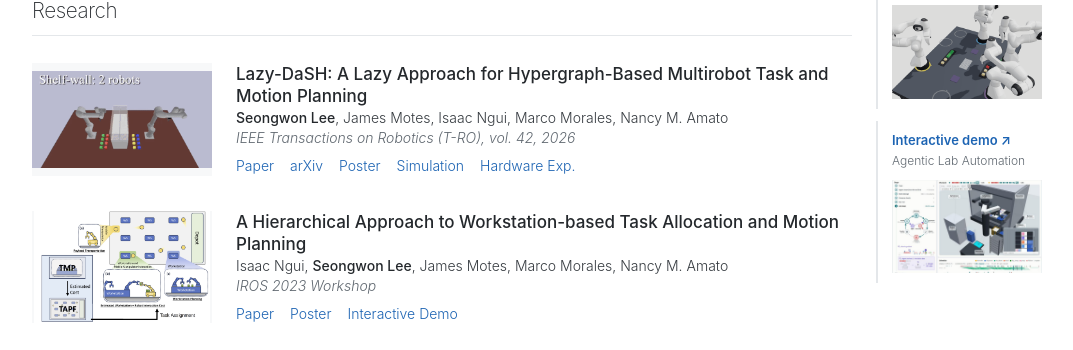
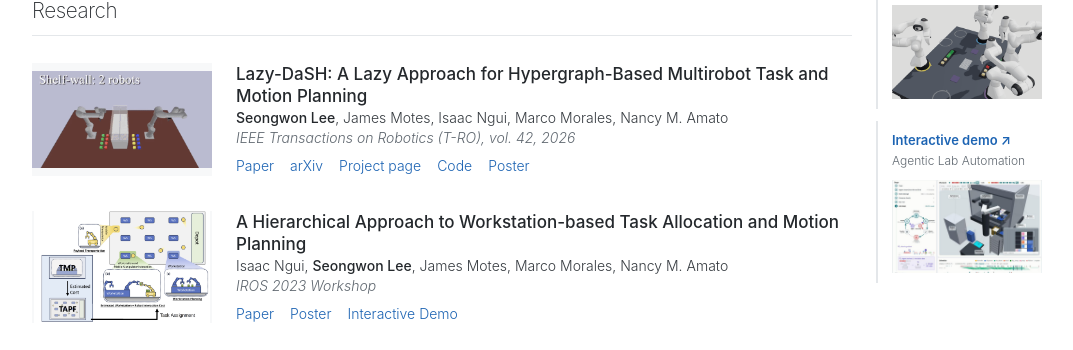
Before and after one commit to sl148/sl148.github.io, a Jekyll site: the page built from _pages/about.md, in a window 1280 px wide and 900 px high, scrolled down 513 px. Shown: the part 103-453 px from the top of the window, without its empty margins (198-1271 px from the left). Built offline with Jekyll 4.4.1, drawn with Linux system fonts in a browser that asks for light colours.

Commit message:
Lazy-DaSH: link the project page and code; drop the simulation and hardware video links
Co-Authored-By: Claude Opus 5.5 <noreply@anthropic.com>

```diff
--- a/_pages/about.md
+++ b/_pages/about.md
@@ -65,9 +65,9 @@ redirect_from:
         <span class="entry-links">
           <a href="https://doi.org/10.1109/TRO.2026.3714647">Paper</a>
           <a href="https://arxiv.org/abs/2504.05552">arXiv</a>
+          <a href="https://parasollab.github.io/research-pages/lazy-dash/">Project page</a>
+          <a href="https://github.com/parasollab/lazy-dash">Code</a>
           <a href="../files/ICRA@40_poster.pdf">Poster</a>
-          <a href="https://drive.google.com/file/d/1T53N-vW6U0LH1WA1w9WLaOhstgMNJTP8/view?usp=sharing">Simulation</a>
-          <a href="https://drive.google.com/file/d/1fAJ8TNFg8BKuut13hG3sdsWv_wC8lJcw/view?usp=sharing">Hardware Exp.</a>
         </span>
       </div>
     </div>
```
